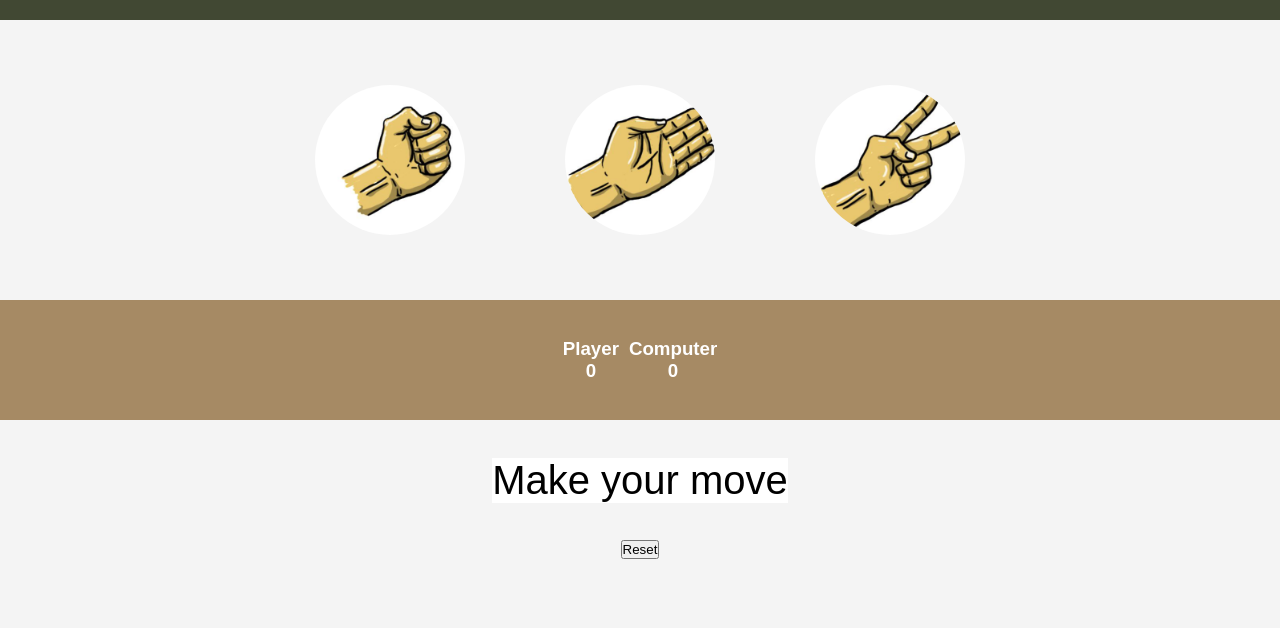
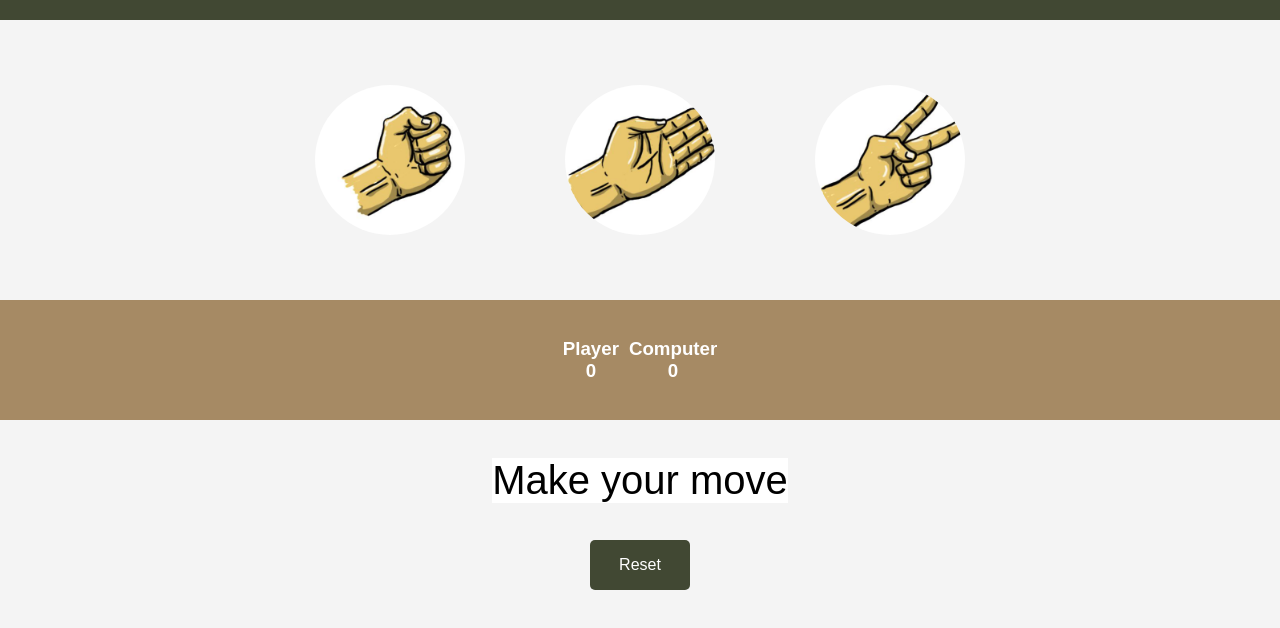
Before and after one commit to Aikansh2411/Rock-Paper-Scissors, a plain HTML site: page index.html in a window 1280 px wide. Shown: the part 100-728 px from the top of the page. Drawn offline with Linux system fonts and the light colour scheme.

Commit message:
Added reset button styling

```diff
--- a/style.css
+++ b/style.css
@@ -99,3 +99,14 @@ body{
     border: none;
     background-color: white;
 }
+
+
+#reset{
+    width: 100px;
+    height: 50px;
+    background-color: #414833;
+    color: white;
+    font-size: 2vmin;
+    border: none;
+    border-radius: 5px;
+}
```
